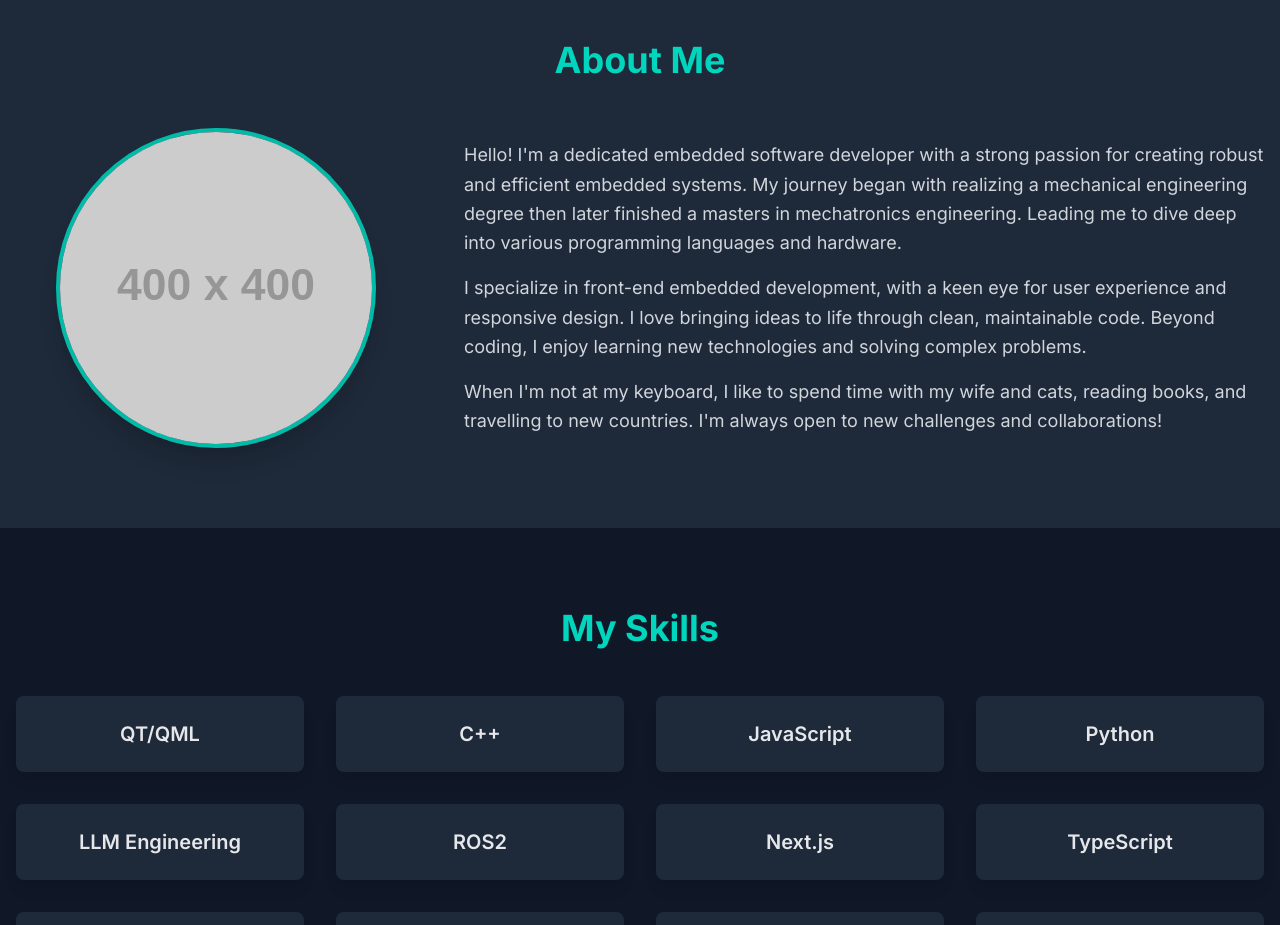
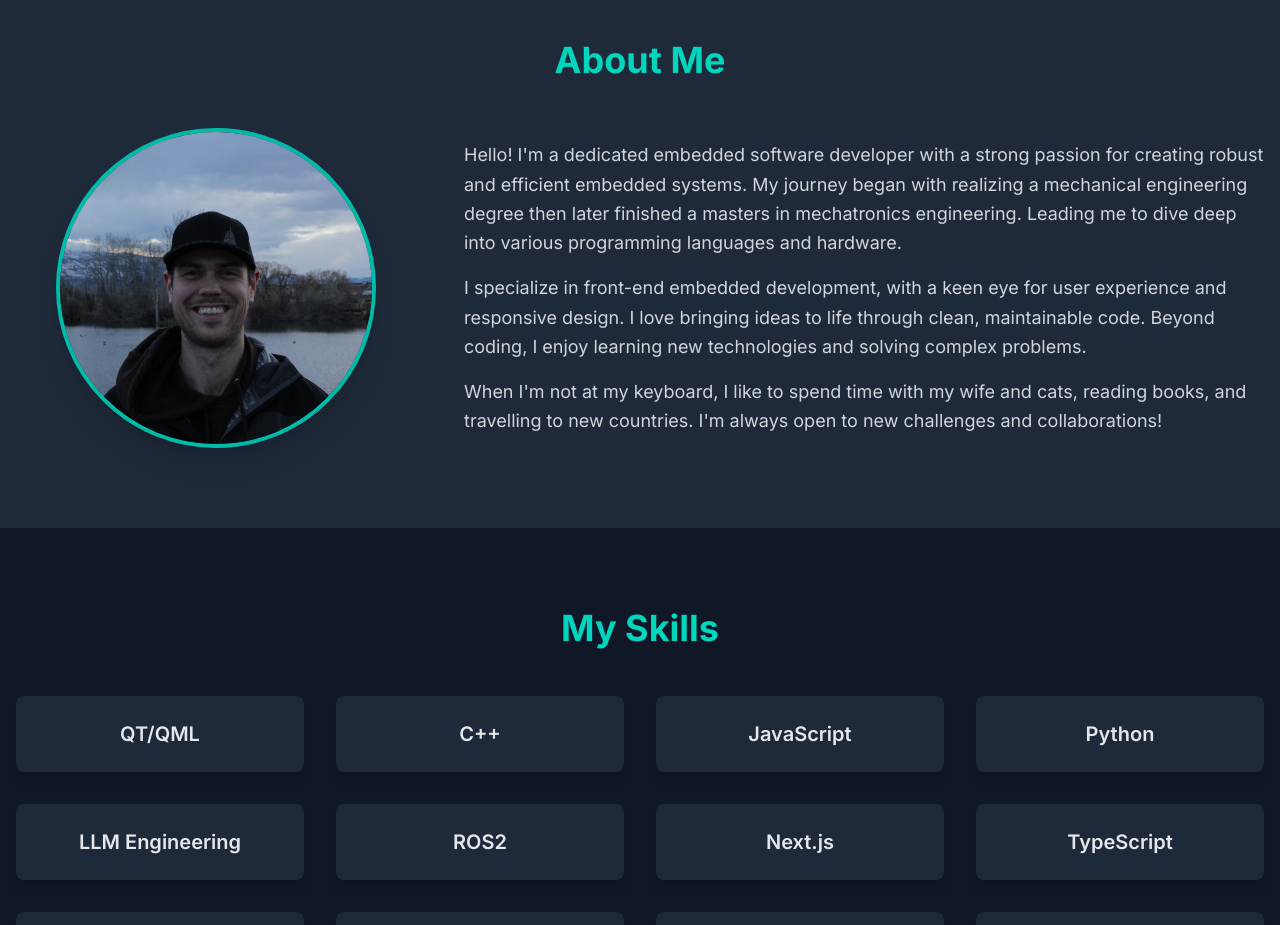
Before and after one commit to coryhighsea/coryhisey, a Next.js app: page / in a window 1280 px wide. Shown: the part 840-1765 px from the top of the page. Built offline with nearby package versions, Linux system fonts and the light colour scheme.

Commit message:
added cover photo

```diff
--- a/app/page.tsx
+++ b/app/page.tsx
@@ -92,8 +92,8 @@ const App: React.FC = () => {
           <div className="flex flex-col md:flex-row items-center md:space-x-12">
             <div className="md:w-1/3 mb-8 md:mb-0">
               <img
-                src="https://placehold.co/400x400/2d3748/a0aec0?text=Your+Photo"
-                alt="Your Photo"
+                src="/cory.jpeg"
+                alt="Cory Hisey"
                 className="rounded-full w-64 h-64 md:w-80 md:h-80 object-cover mx-auto shadow-xl border-4 border-teal-500"
               />
             </div>
```
Also changed, not shown: public/cory.jpeg (added).
